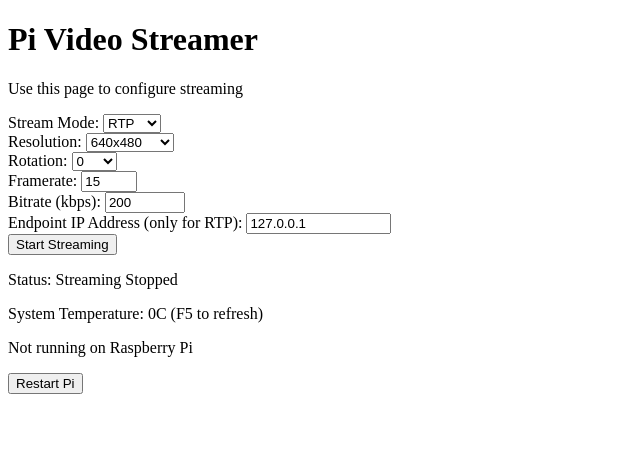
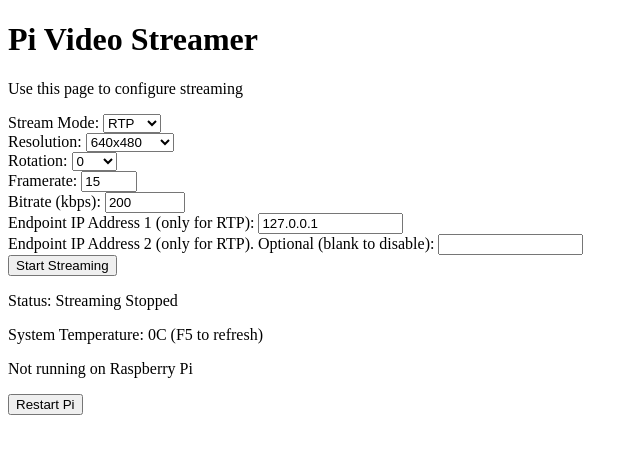
Before and after one commit to CarbonixUAV/pyStream, a Flask app: page /video in a window 1280 px wide. Shown: the top 454 px of the page, without its empty margins (0-640 px from the left). Run offline with Flask 2, Linux system fonts and the light colour scheme.

Commit message:
stream on two IPs simultaneouly
The two IPs shouldn't be in the same subnet. Port for both IPs fixed at 5600

```diff
--- a/app.py
+++ b/app.py
@@ -24,7 +24,8 @@ STREAMSETTINGS['bitrate'] = 200
 STREAMSETTINGS['framerate'] = 15
 STREAMSETTINGS['active'] = False
 STREAMSETTINGS['resolution'] = "640x480"
-STREAMSETTINGS['ipaddress'] = "127.0.0.1"
+STREAMSETTINGS['ipaddress1'] = "127.0.0.1"
+STREAMSETTINGS['ipaddress2'] = ""
 STREAMSETTINGS['mode'] = "RTP"
 STREAMSETTINGS['rotation'] = "0"
 
@@ -72,7 +73,7 @@ def getCameraDetect():
     else:
         return False
 
-def doStream(resolution, bitrate, framerate, ipaddress, mode, rotation):
+def doStream(resolution, bitrate, framerate, ipaddress1, ipaddress2, mode, rotation):
     ''''Execute the streaming process'''
     global ISSTREAMING
     # form up the res arguments
@@ -92,11 +93,14 @@ def doStream(resolution, bitrate, framerate, ipaddress, mode, rotation):
         print("Killing zombie")
         ISSTREAMING.terminate()
     # and start streaming
+    if ipaddress2 == '':
+        ipaddress2 = '0'
     if mode == "RTP":
         ISSTREAMING = subprocess.Popen(['python3', 'rtsp-server.py',
                                         '--fps='+str(framerate),
                                         '--bitrate='+str(bitrate), width, height, device,
-                                        '--udp=' + ipaddress + ':5600',
+                                        '--udp=' + ipaddress1 + ':5600',
+                                        '--udp2=' + ipaddress2 + ':5600',
                                         '--rotation=' + rotation])
     else:
         ISSTREAMING = subprocess.Popen(['python3', 'rtsp-server.py',
@@ -149,7 +153,8 @@ def videoget():
                            selmode=STREAMSETTINGS['mode'],
                            streamaddr=streamaddr,
                            streammpstring=streammpstring,
-                           selipaddress=STREAMSETTINGS['ipaddress'],
+                           selipaddress1=STREAMSETTINGS['ipaddress1'],
+                           selipaddress2=STREAMSETTINGS['ipaddress2'],
                            tempC=getTemperature(),
                            cameraDetect=camString,
                            selrot=STREAMSETTINGS['rotation'])
@@ -174,11 +179,12 @@ def videopost():
             assert bitrate < 10001
             assert bitrate > 49
             if request.form['mode'] == 'RTP':
-                assert is_valid_ipv4_address(request.form['ipaddress'])
+                assert is_valid_ipv4_address(request.form['ipaddress1'])
+                assert (is_valid_ipv4_address(request.form['ipaddress2']) or request.form['ipaddress2'] == "")
         except Exception as e:
             return render_template('error.html', error=e)
 
-        doStream(request.form['resolution'], bitrate, framerate, request.form['ipaddress'], request.form['mode'], request.form['rotation'])
+        doStream(request.form['resolution'], bitrate, framerate, request.form['ipaddress1'], request.form['ipaddress2'], request.form['mode'], request.form['rotation'])
 
         STREAMSETTINGS['bitrate'] = bitrate
         STREAMSETTINGS['mode'] = request.form['mode']
@@ -186,7 +192,8 @@ def videopost():
         STREAMSETTINGS['active'] = True
         STREAMSETTINGS['resolution'] = request.form['resolution']
         STREAMSETTINGS['rotation'] = request.form['rotation']
-        STREAMSETTINGS['ipaddress'] = request.form['ipaddress']
+        STREAMSETTINGS['ipaddress1'] = request.form['ipaddress1']
+        STREAMSETTINGS['ipaddress2'] = request.form['ipaddress2']
         with open('settings.yaml', 'w') as fileout:
             yaml.dump(STREAMSETTINGS, fileout)
     else:
@@ -219,13 +226,15 @@ if __name__ == "__main__":
                     badsettings = True
                 if loadedSTREAMSETTINGS['mode'] not in ['RTP', 'RTSP']:
                     badsettings = True
-                if loadedSTREAMSETTINGS['mode'] == "RTP" and not is_valid_ipv4_address(loadedSTREAMSETTINGS['ipaddress']):
+                if loadedSTREAMSETTINGS['mode'] == "RTP" and not is_valid_ipv4_address(loadedSTREAMSETTINGS['ipaddress1']):
+                    badsettings = True
+                if loadedSTREAMSETTINGS['mode'] == "RTP" and not is_valid_ipv4_address(loadedSTREAMSETTINGS['ipaddress2']):
                     badsettings = True
                 if loadedSTREAMSETTINGS['rotation'] not in ['0', '90', '180', '270']:
                     badsettings = True
             except:
                 badSettings = True
-            if not badSettings:
+            if badSettings == False:
                 STREAMSETTINGS = loadedSTREAMSETTINGS
                 print("Loaded settings")
             else:
@@ -239,7 +248,8 @@ if __name__ == "__main__":
             doStream(STREAMSETTINGS['resolution'],
                      STREAMSETTINGS['bitrate'],
                      STREAMSETTINGS['framerate'],
-                     STREAMSETTINGS['ipaddress'],
+                     STREAMSETTINGS['ipaddress1'],
+                     STREAMSETTINGS['ipaddress2'],
                      STREAMSETTINGS['mode'],
                      STREAMSETTINGS['rotation'])
 
--- a/templates/index.html
+++ b/templates/index.html
@@ -32,8 +32,10 @@
         <input type="number" id="framerate" name="framerate" value="{{selframerate}}" min="5" max="25" {% if status %}disabled{% endif %}><br>
         <label for="bitrate">Bitrate (kbps):</label>
         <input type="number" id="bitrate" name="bitrate" value="{{selbitrate}}" min="50" max="10000" {% if status %}disabled{% endif %}><br>
-        <label for="ipaddress">Endpoint IP Address (only for RTP):</label>
-        <input type="text" id="ipaddress" name="ipaddress" value="{{selipaddress}}" {% if status %}disabled{% endif %} minlength="7" maxlength="15" size="15" pattern="^((\d|[1-9]\d|1\d\d|2[0-4]\d|25[0-5])\.){3}(\d|[1-9]\d|1\d\d|2[0-4]\d|25[0-5])$"><br>
+        <label for="ipaddress">Endpoint IP Address 1 (only for RTP):</label>
+        <input type="text" id="ipaddress1" name="ipaddress1" value="{{selipaddress1}}" {% if status %}disabled{% endif %} minlength="7" maxlength="15" size="15" pattern="^((\d|[1-9]\d|1\d\d|2[0-4]\d|25[0-5])\.){3}(\d|[1-9]\d|1\d\d|2[0-4]\d|25[0-5])$"><br>
+        <label for="ipaddress">Endpoint IP Address 2 (only for RTP). Optional (blank to disable):</label>
+        <input type="text" id="ipaddress2" name="ipaddress2" value="{{selipaddress2}}" {% if status %}disabled{% endif %} minlength="7" maxlength="15" size="15" pattern="^((\d|[1-9]\d|1\d\d|2[0-4]\d|25[0-5])\.){3}(\d|[1-9]\d|1\d\d|2[0-4]\d|25[0-5])$"><br>
         {% if status %}
           <input type="submit" value="Stop Streaming" method="post" enctype="multipart/form-data">
         {% else %}
```
Also changed, not shown: rtsp-server.py (+15 -7 lines), README.md, 1 other file.
